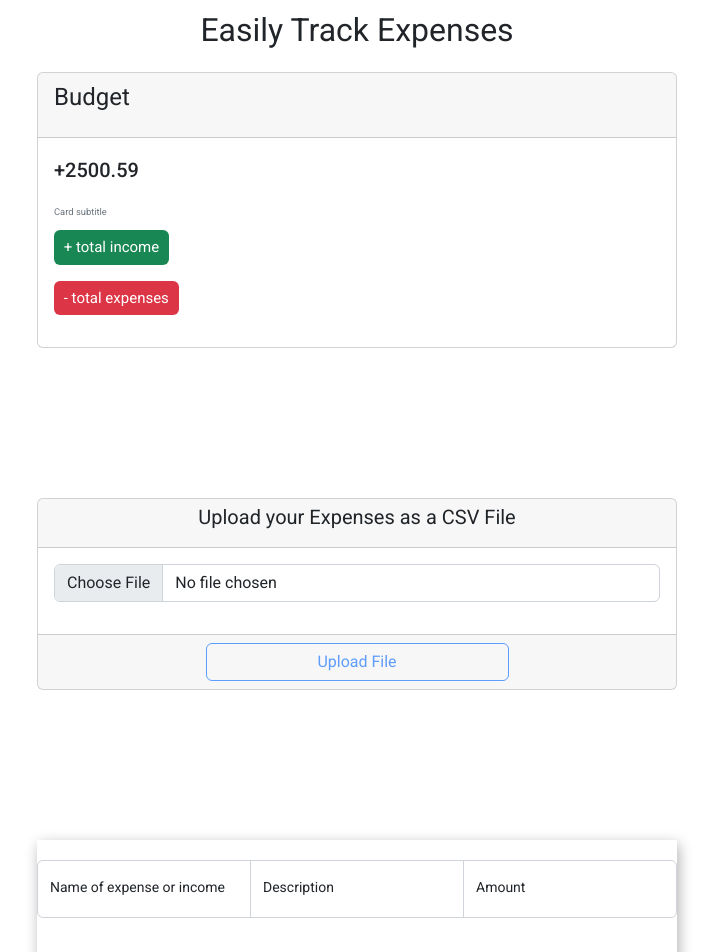
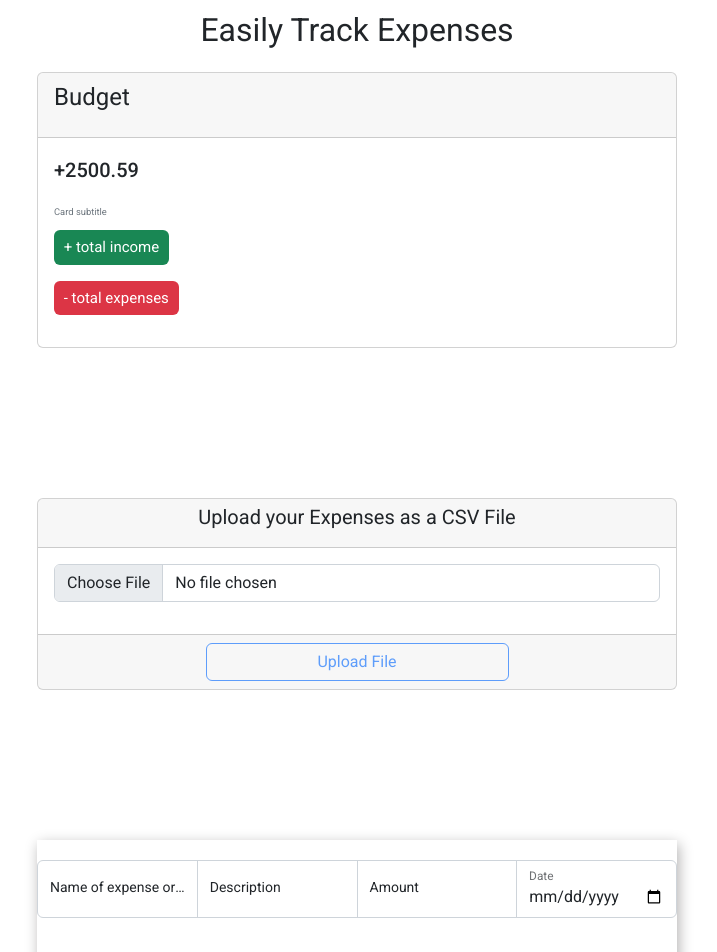
Before and after one commit to jonathanj101/easily-exprenses-tracker, an Angular app in the folder client/: page / in a window 1280 px wide. Shown: the top 952 px of the page, without its empty margins (283-1000 px from the left). Built offline with nearby package versions, Linux system fonts and the light colour scheme.

Commit message:
added a new form label Date

```diff
--- a/client/src/app/views/manual-entry/manual-entry.component.html
+++ b/client/src/app/views/manual-entry/manual-entry.component.html
@@ -1,22 +1,37 @@
 <form>
     <div class="input-group">
         <div class="form-floating">
-            <input (change)="onChange()" type="text" class="form-control" id="floatingInput"
-                [formControl]="name" placeholder="NAME" required>
-            <label for="floatingNameInput">Name of expense or income</label>
-            <div id="validator-message-div" *ngIf="name.invalid && name.touched">
-                <small class="text-danger">Name have to be more than 5 characters long!</small>
+            <input (change)="onChange()"
+                type="text" class="form-control"
+                id="floatingInput"
+                [formControl]="name"
+                placeholder="NAME" required>
+            <label for="floatingNameInput">Name of
+                expense or income</label>
+            <div id="validator-message-div"
+                *ngIf="name.invalid && name.touched">
+                <small class="text-danger">Name
+                    have to be more than 5
+                    characters long!</small>
             </div>
         </div>
 
 
         <div class="form-floating">
-            <input (change)="onChange()" type="text" class="form-control"
-                id="floatingDescriptionInput" placeholder="Description" [formControl]="description"
+            <input (change)="onChange()"
+                type="text" class="form-control"
+                id="floatingDescriptionInput"
+                placeholder="Description"
+                [formControl]="description"
                 required>
-            <label for="floatingDescriptionInput">Description</label>
-            <div id="validator-message-div" *ngIf="description.invalid && description.touched">
-                <small class="text-danger">Description have to be more than 5 characters
+            <label
+                for="floatingDescriptionInput">Description</label>
+            <div id="validator-message-div"
+                *ngIf="description.invalid && description.touched">
+                <small
+                    class="text-danger">Description
+                    have to be more than 5
+                    characters
                     long!</small>
             </div>
         </div>
@@ -24,20 +39,49 @@
 
 
         <div class="form-floating">
-            <input (change)="onChange()" type="number" class="form-control" id="floatingAmountInput"
-                placeholder="Amount" [formControl]="amount" required min="1">
-            <label for="floatingAmountInput">Amount</label>
-            <div id="validator-message-div" *ngIf="amount.invalid && amount.touched">
-                <small class="text-danger">Amount have to be more than or equal to 1!</small>
+            <input (change)="onChange()"
+                type="number" class="form-control"
+                id="floatingAmountInput"
+                placeholder="Amount"
+                [formControl]="amount" required
+                min="1">
+            <label
+                for="floatingAmountInput">Amount</label>
+            <div id="validator-message-div"
+                *ngIf="amount.invalid && amount.touched">
+                <small class="text-danger">Amount
+                    have to be more than or equal
+                    to 1!</small>
+            </div>
+        </div>
+
+        <div class="form-floating">
+            <input (change)="onChange()"
+                type="date" class="form-control"
+                id="floatingDateInput"
+                placeholder="Date"
+                [formControl]="date" required
+                min="1">
+            <label
+                for="floatingDateInput">Date</label>
+            <div id="validator-message-div"
+                *ngIf="date.invalid && date.touched">
+                <small class="text-danger">Date
+                    format mm/dd/yyyy</small>
             </div>
         </div>
 
     </div>
     <div class="submit-btns-div">
-        <button id="income-btn" type="submit" class="btn btn-success"
-            [disabled]="isFormControlEmpty" (click)="addIncome()">Add
+        <button id="income-btn" type="submit"
+            class="btn btn-success"
+            [disabled]="isFormControlEmpty"
+            (click)="addIncome()">Add
             Income</button>
-        <button id="expense-btn" type="submit" class="btn btn-danger"
-            [disabled]="isFormControlEmpty" (click)="addExpense()">Add Expense</button>
+        <button id="expense-btn" type="submit"
+            class="btn btn-danger"
+            [disabled]="isFormControlEmpty"
+            (click)="addExpense()">Add
+            Expense</button>
     </div>
 </form>
--- a/client/src/app/views/manual-entry/manual-entry.component.ts
+++ b/client/src/app/views/manual-entry/manual-entry.component.ts
@@ -15,6 +15,7 @@ export class ManualEntryComponent implements OnInit {
   name: FormControl;
   description: FormControl;
   amount: FormControl;
+  date: FormControl;
   constructor(
     private localStorageApi: LocalStorageService,
     private router:Router,
@@ -24,6 +25,7 @@ export class ManualEntryComponent implements OnInit {
     this.name = new FormControl("",[Validators.required,Validators.minLength(5)])
     this.description = new FormControl("",[Validators.required,Validators.minLength(5)])
     this.amount = new FormControl("",[Validators.required,Validators.min(1)])
+    this.date = new FormControl("",Validators.required)
 
     this.formGroup = new FormGroup({
       name:this.name,
@@ -49,6 +51,7 @@ export class ManualEntryComponent implements OnInit {
       name: this.name.value.toUpperCase(),
       description: this.description.value.toUpperCase(),
       amount: this.amount.value,
+      date:this.date.value,
       isIncome: true
     }
     this.localStorageApi.setLocalStorageData(incomeObj);
@@ -63,6 +66,7 @@ export class ManualEntryComponent implements OnInit {
       name: this.name.value.toUpperCase(),
       description: this.description.value.toUpperCase(),
       amount: this.amount.value,
+      date:this.date.value,
       isIncome: false
     }
     this.localStorageApi.setLocalStorageData(expenseObj);
```
